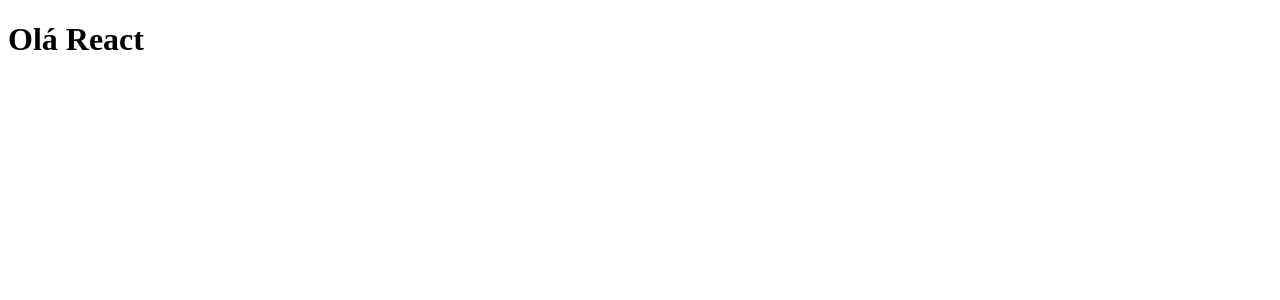
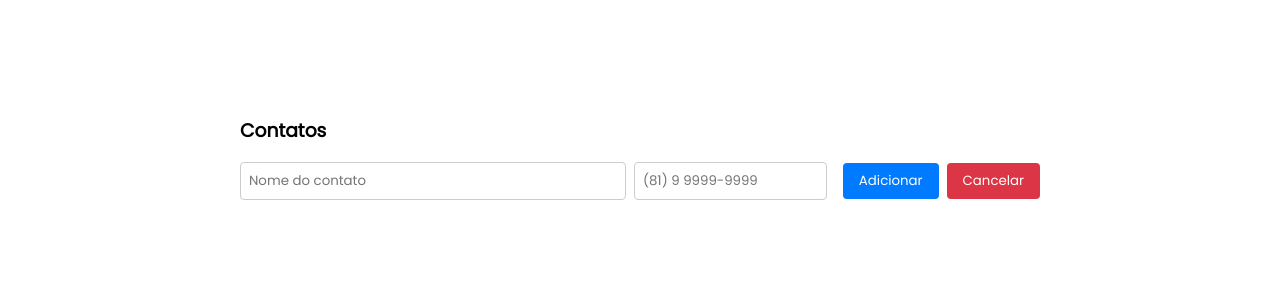
Before and after one commit to ArielChaves/lista_de_contato, a React (Create React App) app: page / in a window 1280 px wide. Shown: the top 300 px of the page. Built offline with nearby package versions, Linux system fonts and the light colour scheme.

Commit message:
layout criado

```diff
--- a/public/index.html
+++ b/public/index.html
@@ -24,11 +24,16 @@
       work correctly both with client-side routing and a non-root public URL.
       Learn how to configure a non-root public URL by running `npm run build`.
     -->
-    <link rel="preconnect" href="https://fonts.googleapis.com" />
-    <link rel="preconnect" href="https://fonts.gstatic.com" crossorigin />
+    <!-- Fontes -->
     <link
-      href="https://fonts.googleapis.com/css2?family=Roboto&family=Roboto+Mono:ital,wght@0,100..700;1,100..700&display=swap"
+      href="https://fonts.googleapis.com/css?family=Poppins&display=swap"
       rel="stylesheet"
+    />
+    <link
+      rel="stylesheet"
+      href="https://cdnjs.cloudflare.com/ajax/libs/font-awesome/5.12.1/css/all.min.css"
+      integrity="sha256-mmgLkCYLUQbXn0B1SRqzHar6dCnv9oZFPEC1g1cwlkk="
+      crossorigin="anonymous"
     />
 
     <title>Lista de Contatos</title>
--- a/src/App.tsx
+++ b/src/App.tsx
@@ -1,8 +1,14 @@
+import ListaDeContatos from './containers/ListaDeContatos'
+import EstiloGlobal, { Container } from './styles'
+
 function App() {
   return (
-    <div className="App">
-      <h1>Olá React</h1>
-    </div>
+    <>
+      <EstiloGlobal />
+      <Container>
+        <ListaDeContatos />
+      </Container>
+    </>
   )
 }
 
--- /dev/null
+++ b/src/containers/ListaDeContatos/index.tsx
@@ -0,0 +1,16 @@
+import * as S from './styles'
+
+const ListaDeContatos = () => (
+  <S.Container>
+    <h3>Contatos</h3>
+    <S.Form>
+      <S.Input type="text" placeholder="Nome do contato" />
+      <S.Input type="tel" placeholder="(81) 9 9999-9999" />
+      <S.Button type="submit">Adicionar</S.Button>
+      <S.CancelButton type="button">Cancelar</S.CancelButton>
+    </S.Form>
+    <ul></ul>
+  </S.Container>
+)
+
+export default ListaDeContatos
--- /dev/null
+++ b/src/containers/ListaDeContatos/styles.ts
@@ -0,0 +1,42 @@
+import styled from 'styled-components'
+
+export const Container = styled.div`
+  max-width: 800px;
+  margin: 0 auto;
+
+  /* Ajustar o título */
+  h3 {
+    font-weight: bold;
+    margin: 16px auto;
+  }
+`
+
+export const Form = styled.form`
+  display: grid;
+  grid-template-columns: 2fr 1fr auto auto;
+  align-items: center;
+  justify-content: flex-end;
+  gap: 8px;
+`
+
+export const Input = styled.input`
+  padding: 8px;
+  border: 1px solid #ccc;
+  border-radius: 4px;
+  width: 100%;
+`
+
+export const Button = styled.button`
+  padding: 8px 16px;
+  border: none;
+  border-radius: 4px;
+  background-color: #007bff;
+  color: #fff;
+  cursor: pointer;
+  margin-left: 8px;
+`
+
+export const CancelButton = styled(Button)`
+  background-color: #dc3545;
+  margin-left: 0;
+`
--- a/src/styles/index.ts
+++ b/src/styles/index.ts
@@ -1,14 +1,37 @@
-import { createGlobalStyle } from 'styled-components'
+import styled, { createGlobalStyle } from 'styled-components'
+
+/*--------------------------------------------------------*/
+/*                   INICIALIZANDO                        */
+/*--------------------------------------------------------*/
+
+/***Zerando toda estilização ---------------------------- */
 
 const EstiloGlobal = createGlobalStyle`
-*{
-  margin:0;
-  padding:0;
-  box-sizing: border-box;
-  list-style-type: none;
-  text-decoration: none;
-  font-family: Roboto, sans-serif;
-}
+  * {
+    margin: 0;
+    padding: 0;
+    box-sizing: border-box;
+    list-style: none;
+    text-decoration: none;
+    font-family: 'Poppins', sans-serif;
+  }
+`
+
+export const Container = styled.div`
+  overflow-x: hidden;
+  font-family: 'Poppins', sans-serif;
+  font-weight: 400;
+  font-size: 16px;
+  line-height: 1.625;
+  color: var(--font-color-grafit);
+  /* background: #B3D0D3; */
+  padding-top: 100px;
+
+  width: 100%;
+  display: grid;
+  place-items: center;
+  align-items: center;
+  justify-content: center;
 `
 
 export default EstiloGlobal
```
